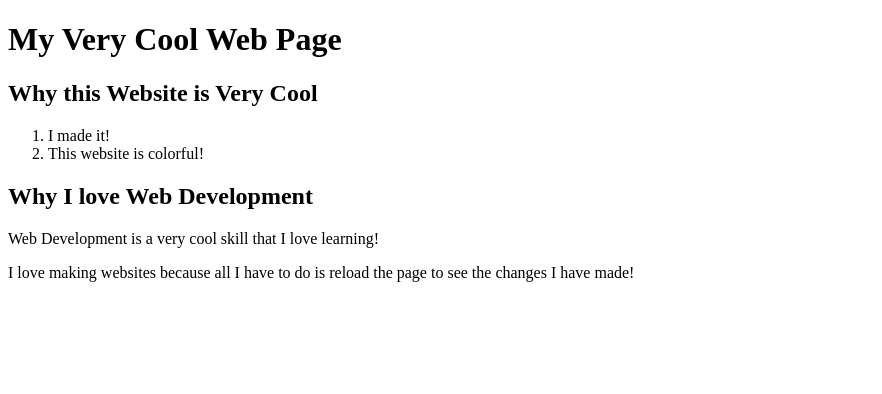
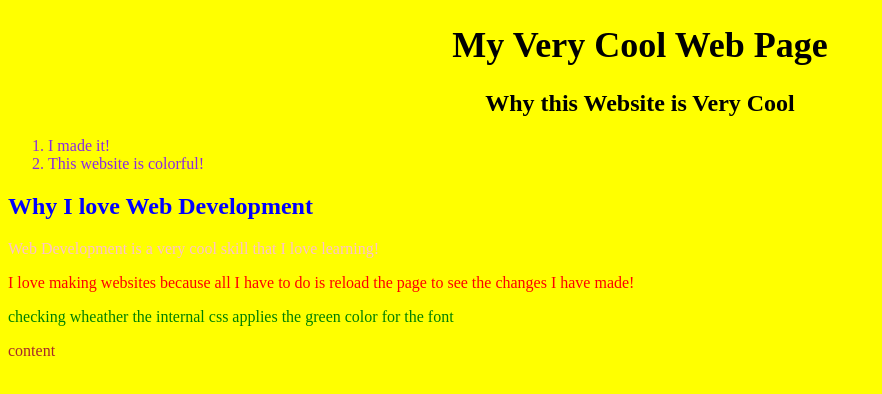
Before and after one commit to LaunchCodeEducation/javascript-projects, a plain HTML site: page css/exercises/index.html in a window 1280 px wide. Shown: the whole page, without its empty margins (0-882 px from the left). Drawn offline with Linux system fonts and the light colour scheme; files that its build step writes are made by us from their sources.

Commit message:
Css exercise completed

```diff
--- a/css/exercises/index.html
+++ b/css/exercises/index.html
@@ -4,19 +4,33 @@
     <meta charset="utf-8">
     <meta name="viewport" content="width=device-width">
     <title>CSS Exercises</title>
-    <link href="style.css" rel="stylesheet" type="text/css" />
+    <link href="styles.css" rel="stylesheet" type="text/css" />
+    <style>
+    body {
+      background-color: yellow;
+
+    }
+    p {
+      color: green;
+    }
+    h1 {
+    font-size: 36px;
+    }
+    </style>
   </head>
   <body>
     <script src="script.js"></script>
     <!-- You do not need to do anything with script.js right now! Later, we will learn how to add JavaScript to websites! --->
-    <h1>My Very Cool Web Page</h1>
-    <h2>Why this Website is Very Cool</h2>
+    <h1 class="center">My Very Cool Web Page</h1>
+    <h2 class="center">Why this Website is Very Cool</h2>
     <ol>
-      <li>I made it!</li>
-      <li>This website is colorful!</li>
+      <li id="list-color">I made it!</li>
+      <li id="list-color">This website is colorful!</li>
     </ol>
     <h2 id="cool-text">Why I love Web Development</h2>
-    <p>Web Development is a very cool skill that I love learning!</p>
-    <p>I love making websites because all I have to do is reload the page to see the changes I have made!</p>
+    <p style="color: pink;">Web Development is a very cool skill that I love learning!</p>
+    <p class="pink-paragraph">I love making websites because all I have to do is reload the page to see the changes I have made!</p>
+    <p>checking wheather the internal css applies the green color for the font</p>
+    <tag style="display:block; color: brown;">content</tag>
   </body>
 </html>
--- a/css/exercises/styles.css
+++ b/css/exercises/styles.css
@@ -1 +1,20 @@
 /* Start adding your styling below! */
+.pink-paragraph {
+    color: red;
+}
+
+#pinkParagraph {
+    color: coral;
+}
+
+.center {
+    text-align: center;
+}
+
+#cool-text {
+    color: blue;
+}
+
+#list-color {
+    color: blueviolet;
+ }
```
